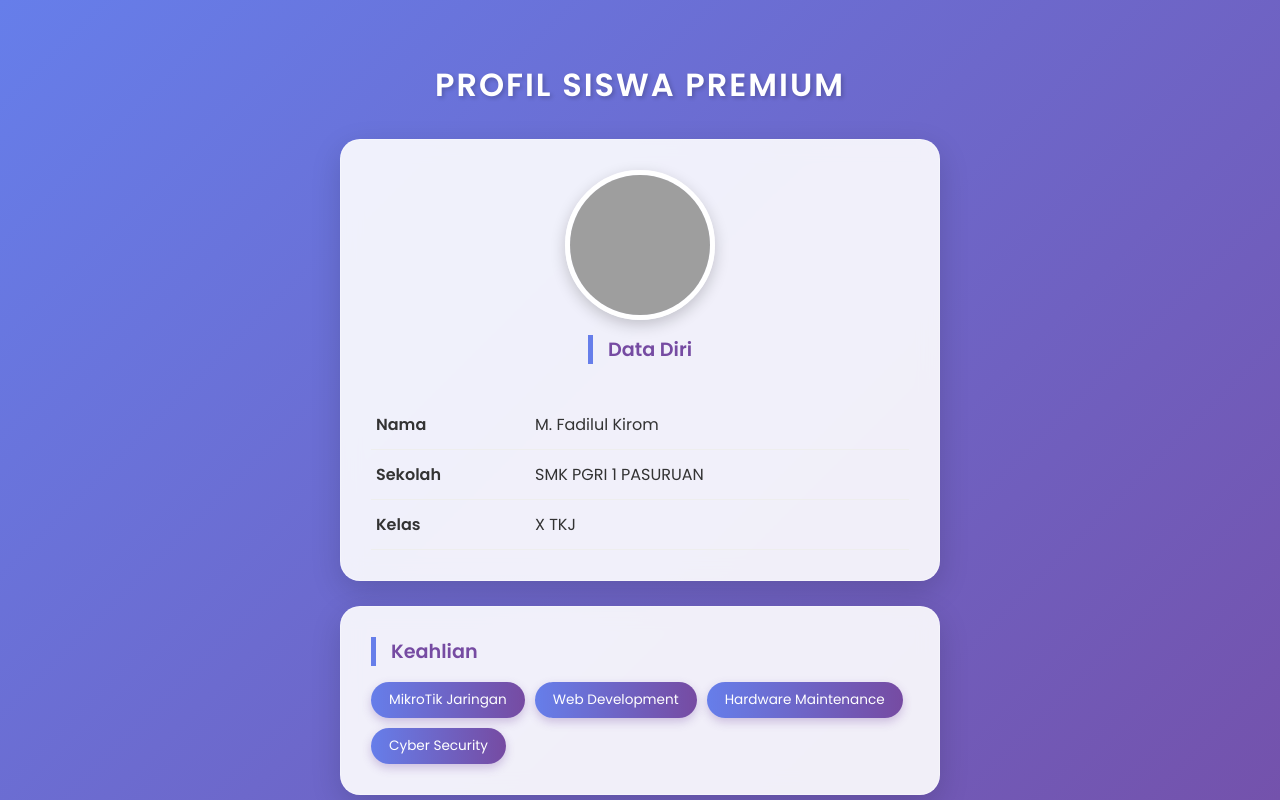
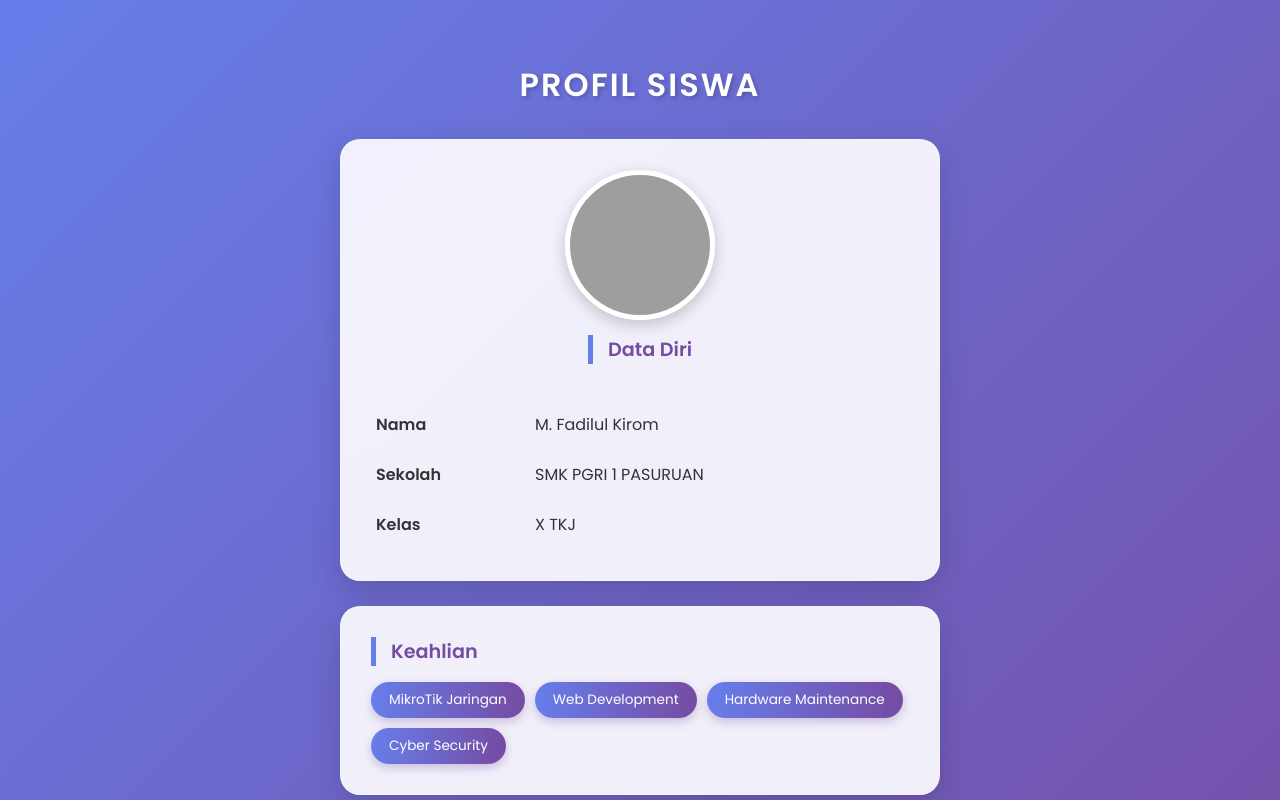
Before and after one commit to Fyxzpediaa/Profil-Pelajar, a plain HTML site: page index.html in a window 1280 px wide. Shown: the top 800 px of the page. Drawn offline with Linux system fonts and the light colour scheme; grey boxes are pictures that could not be loaded.

Commit message:
Update index.html

```diff
--- a/index.html
+++ b/index.html
@@ -133,7 +133,7 @@
 </head>
 <body>
 
-    <h1>PROFIL SISWA PREMIUM</h1>
+    <h1>PROFIL SISWA</h1>
 
     <div class="container">
         <div class="kotak">
```
